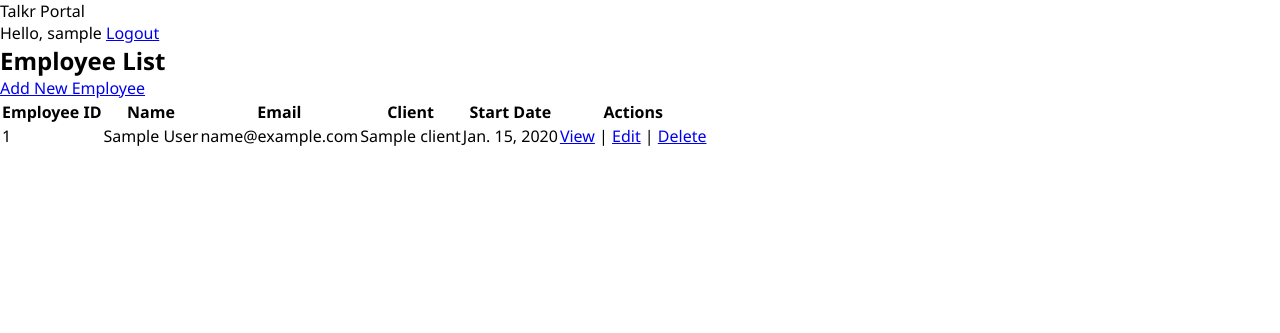
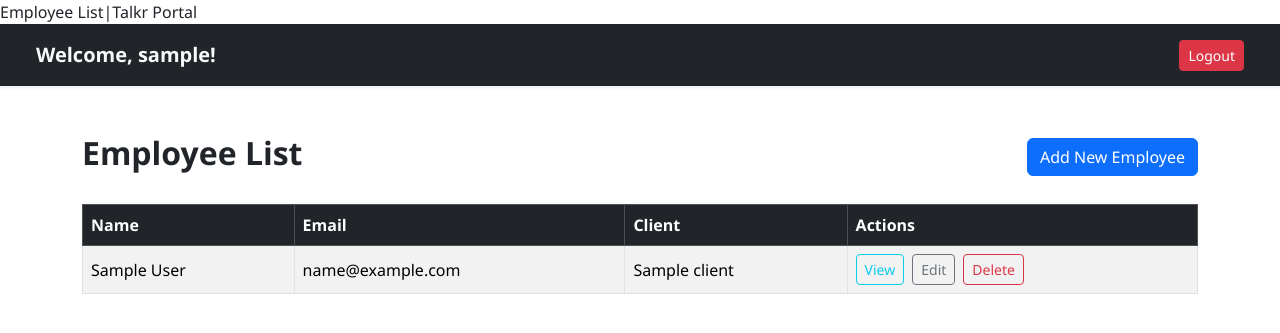
Before and after one commit to msaunders4-bc/talkr_portal, a Django app: page /portal/ in a window 1280 px wide. Shown: the top 333 px of the page. Run offline with Django 4.2, Linux system fonts and the light colour scheme; a user stored in the database is signed in; tables that the repository leaves empty hold one stand-in row (values such as "Sample post").

Commit message:
add styling for employee list page

```diff
--- a/templates/admin/base.html
+++ b/templates/admin/base.html
@@ -3,6 +3,7 @@
 <html lang="{{ LANGUAGE_CODE|default:"en-us" }}" dir="{{ LANGUAGE_BIDI|yesno:'rtl,ltr,auto' }}">
 <head>
 <title>{% block title %}{% endblock %}</title>
+<link href="https://cdn.jsdelivr.net/npm/bootstrap@5.3.2/dist/css/bootstrap.min.css" rel="stylesheet">
 <link rel="stylesheet" href="{% block stylesheet %}{% static "admin/css/base.css" %}{% endblock %}">
 {% block dark-mode-vars %}
   <link rel="stylesheet" href="{% static "admin/css/dark_mode.css" %}">
--- a/templates/login/login.html
+++ b/templates/login/login.html
@@ -42,9 +42,11 @@
             <button type="submit" class="login-btn">Sign In</button>
         </form>
 
+        <!--
         <div class="forgot-password">
             <a href="#">Forgot your password?</a>
         </div>
+        -->
     </div>
     </div>
 </body>
--- a/templates/portal/employee_list.html
+++ b/templates/portal/employee_list.html
@@ -2,58 +2,89 @@
 <!DOCTYPE html>
 <html lang="en">
     <head>
-    <meta charset="UTF-8">
-    <meta name="viewport" content="width=device-width, initial-scale=1.0">
-    <title>alkr Portal</title>
-    <link rel="stylesheet" href="{% static 'css/style.css' %}">
+        <meta charset="UTF-8" />
+        <meta name="viewport" content="width=device-width, initial-scale=1.0" />
+        <title>Employee List</title>
+        <link href="https://cdn.jsdelivr.net/npm/bootstrap@5.3.2/dist/css/bootstrap.min.css" rel="stylesheet">
+        <link rel="stylesheet" href="{% static 'css/style.css' %}" />
     </head>
     <body>
-{% block title %}Talkr Portal{% endblock %}
+        {% block title %}Employee List|Talkr Portal{% endblock %}
 
         {% block content %}
-
-<div class="container">
-    <!-- Navigation bar -->
-    <nav class="navbar">
-        <div class="nav-links">
-            <span class="user-greeting">Hello, {{ user.username }}</span>
-            <a href="{% url 'login:logout' %}" class="btn btn-logout">Logout</a>
+        <!-- Top Navbar -->
+        <nav
+            class="navbar navbar-expand-lg navbar-dark bg-dark sticky-top shadow-sm px-4"
+        >
+            <div
+                class="container-fluid d-flex justify-content-between align-items-center"
+            >
+                <span class="navbar-text text-light fs-5 fw-semibold">
+                    Welcome, {{ user.username }}!
+                </span>
+                <a
+                    href="{% url 'login:logout' %}"
+                    class="btn btn-danger btn-sm"
+                >
+                    Logout
+                </a>
             </div>
         </nav>
 
-    <div class="main-content">
-        <h2>Employee List</h2>
-        <a href="{% url 'portal:employee_create' %}" class="btn btn-primary">Add New Employee</a>
+        <!-- Main Content -->
+        <div class="container my-5">
+            <div class="d-flex justify-content-between align-items-center mb-4">
+                <h2 class="fw-bold">Employee List</h2>
+                <a
+                    href="{% url 'portal:employee_create' %}"
+                    class="btn btn-primary"
+                    >Add New Employee</a
+                >
+            </div>
 
-        <table class="table">
-            <!-- Your existing table code -->
-            <thead>
+            <div class="table-responsive">
+                <table
+                    class="table table-bordered table-hover table-striped align-middle"
+                >
+                    <thead class="table-dark">
                         <tr>
-                    <th>Employee ID</th>
-                    <th>Name</th>
-                    <th>Email</th>
-                    <th>Client</th>
-                    <th>Start Date</th>
-                    <th>Actions</th>
+                            <th scope="col">Name</th>
+                            <th scope="col">Email</th>
+                            <th scope="col">Client</th>
+                            <th scope="col">Actions</th>
                         </tr>
                     </thead>
                     <tbody>
                         {% for employee in employees %}
                         <tr>
-                    <td>{{ employee.employee_id }}</td>
                             <td>{{ employee.name }}</td>
                             <td>{{ employee.email }}</td>
-                    <td>{{ employee.client|default:"No Client" }}</td>
-                    <td>{{ employee.start_date }}</td>
+                            <td>{{ employee.client }}</td>
                             <td>
-                        <a href="{% url 'portal:employee_detail' employee.pk %}">View</a> |
-                        <a href="{% url 'portal:employee_update' employee.pk %}">Edit</a> |
-                        <a href="{% url 'portal:employee_delete' employee.pk %}">Delete</a>
+                                <div class="d-flex gap-2 flex-wrap">
+                                    <a
+                                        href="{% url 'portal:employee_detail' employee.pk %}"
+                                        class="btn btn-outline-info btn-sm"
+                                        >View</a
+                                    >
+                                    <a
+                                        href="{% url 'portal:employee_update' employee.pk %}"
+                                        class="btn btn-outline-secondary btn-sm"
+                                        >Edit</a
+                                    >
+                                    <a
+                                        href="{% url 'portal:employee_delete' employee.pk %}"
+                                        class="btn btn-outline-danger btn-sm"
+                                        >Delete</a
+                                    >
+                                </div>
                             </td>
                         </tr>
                         {% empty %}
                         <tr>
-                    <td colspan="6">No employees found.</td>
+                            <td colspan="5" class="text-center text-muted">
+                                No employees found.
+                            </td>
                         </tr>
                         {% endfor %}
                     </tbody>
@@ -62,6 +93,5 @@
         </div>
 
         {% endblock %}
-
     </body>
 </html>
```
Also changed, not shown: templates/portal/employee_detail.html (+11 -0 lines). Lines whose indentation alone changed are shown as unchanged.
